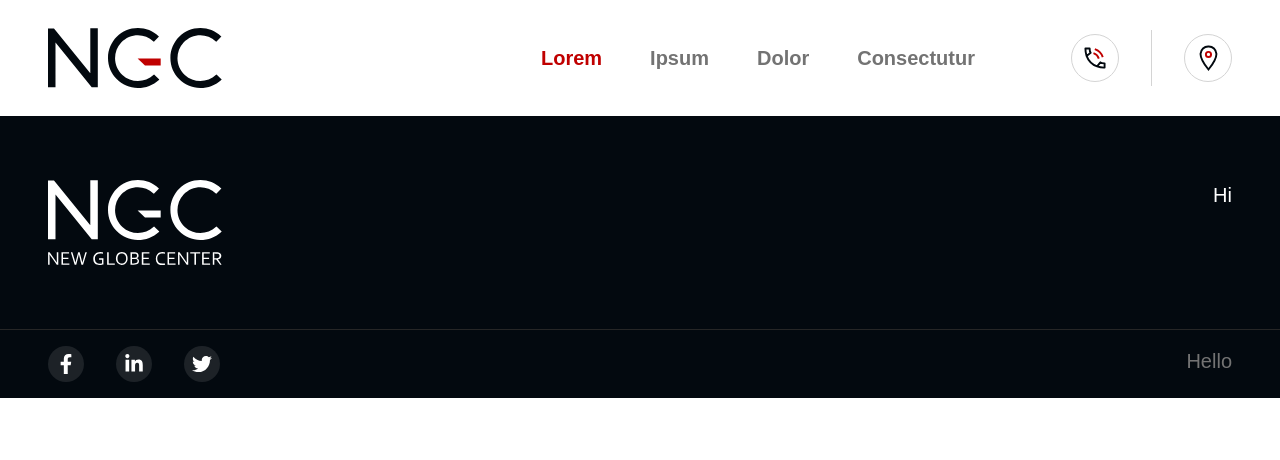
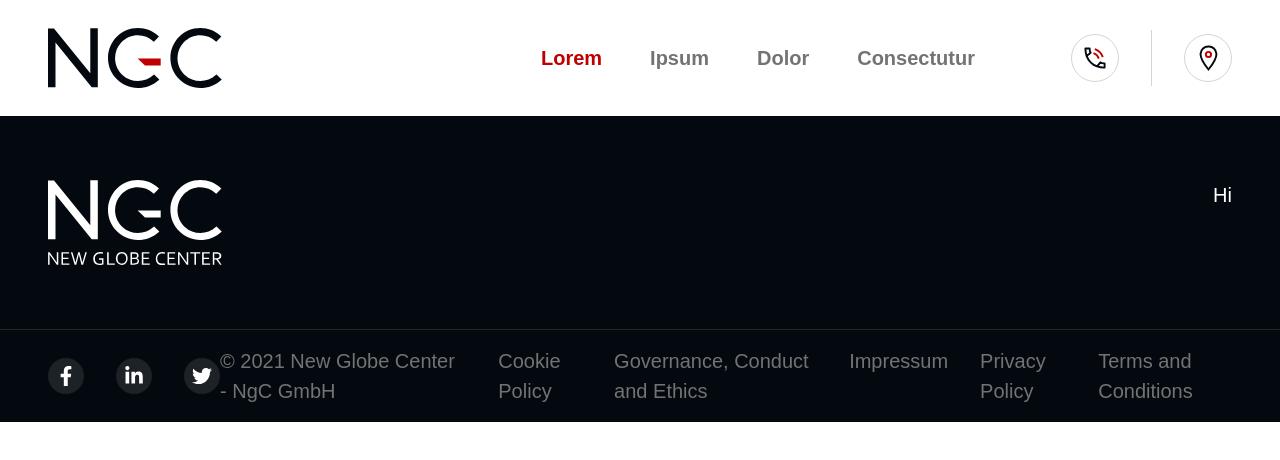
Before and after one commit to tfo-ngcircle/new-globe-center, a Next.js app: page / in a window 1280 px wide. Shown: the top 460 px of the page. Built offline with nearby package versions, Linux system fonts and the light colour scheme; a web font is replaced by a local one.

Commit message:
footer v1

```diff
--- a/src/components/footer.js
+++ b/src/components/footer.js
@@ -1,10 +1,11 @@
 import { Logo } from "./logo";
 import { FaFacebookF, FaLinkedinIn, FaTwitter } from "react-icons/fa";
 import { SocialIcon } from "./socialIcon";
+import Link from "./link";
 
 export default function Footer() {
   return (
-    <div className="bg-black text-white transition-all">
+    <div className="bg-black text-white">
       <footer className="divide-y divide-gray-800">
         <div className="container flex justify-between py-16">
           <div>
@@ -13,7 +14,7 @@ export default function Footer() {
           <div>Hi</div>
         </div>
         <div className="py-4">
-          <div className="container flex justify-between">
+          <div className="container flex justify-between items-center">
             <div className="flex space-x-8">
               <SocialIcon>
                 <FaFacebookF />
@@ -25,7 +26,14 @@ export default function Footer() {
                 <FaTwitter />
               </SocialIcon>
             </div>
-            <div className="text-gray-500">Hello</div>
+            <div className="text-gray-500 flex space-x-8">
+              <Link href="">© 2021 New Globe Center - NgC GmbH</Link>
+              <Link href="">Cookie Policy</Link>
+              <Link href="">Governance, Conduct and Ethics</Link>
+              <Link href="">Impressum</Link>
+              <Link href="">Privacy Policy</Link>
+              <Link href="">Terms and Conditions</Link>
+            </div>
           </div>
         </div>
       </footer>
--- a/src/components/socialIcon.js
+++ b/src/components/socialIcon.js
@@ -3,7 +3,7 @@ import Link from "./link";
 export const SocialIcon = ({ href, children }) => {
   return (
     <Link href={href}>
-      <div className="p-2 rounded-full bg-opacity-10 bg-white hover:bg-opacity-20">
+      <div className="p-2 rounded-full bg-opacity-10 bg-white hover:bg-opacity-20 transition-all">
         {children}
       </div>
     </Link>
```
